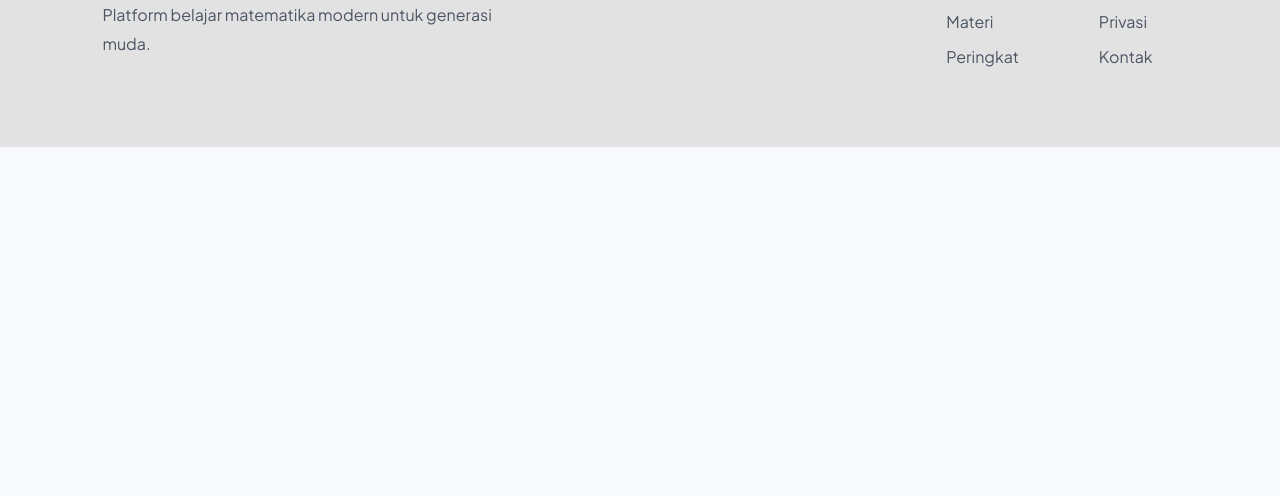
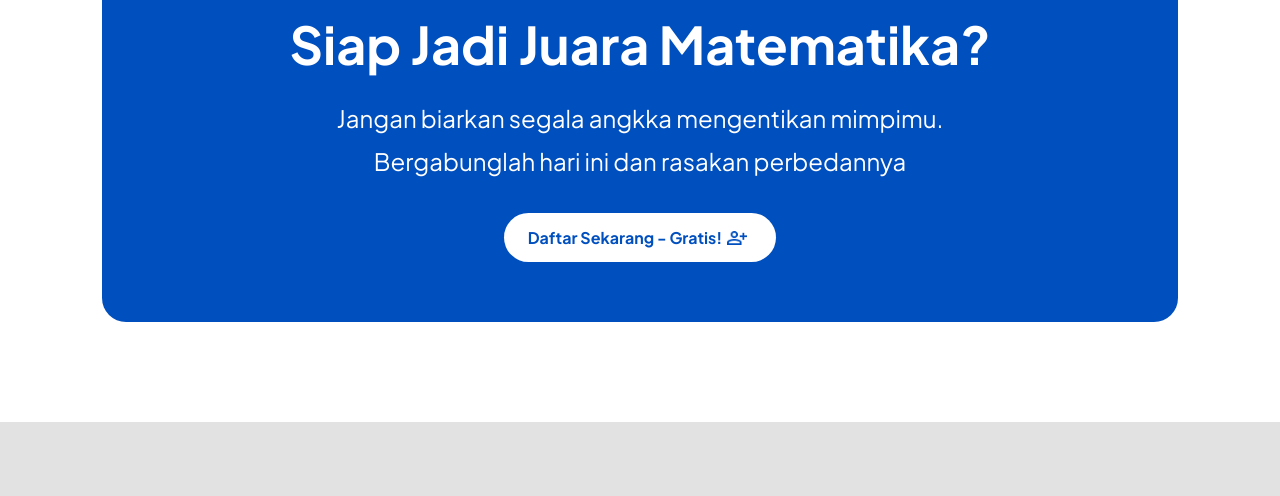
Before and after one commit to glngramadhani/Pitungan, a plain HTML site: page index.html in a window 1280 px wide. Shown: the part 2399-2895 px from the top of the page. Before the commit the page ends 2546 px from the top, so only its background shows below. Drawn offline with Linux system fonts and the light colour scheme.

Commit message:
Create CTA Section

```diff
--- a/assets/css/style.css
+++ b/assets/css/style.css
@@ -273,7 +273,53 @@ nav a{
 
 
 
+/*cts section*/
+.cta {
+    background: white;
+}
 
+.cta-content {
+    background: #004FBF;
+    color: white;
+    text-align: center;
+    justify-content: center;
+    padding: 60px 8%;
+    border-radius: 24px;
+}
+
+.cta-content h2 {
+    font-size: 52px;
+    margin-bottom: 20px;
+}
+
+.cta-content p {
+    font-size: 24px;
+    line-height: 1.8;
+    margin: auto;
+    margin-bottom: 30px;
+    max-width: 700px;
+}
+
+.cta-link {
+    margin: auto;
+    width: fit-content;
+}
+
+.cta-link a {
+    display: flex;
+    text-decoration: none;
+    background: white;
+    color: #004FBF;
+    padding: 14px 24px;
+    text-align: center;
+    width: 100%;
+}
+
+.cta-link a img {
+    margin: auto 5px;
+    width: 20px;
+    height: fit-content;
+}
 
 .footer{
     background:#E3E2E2;
--- a/index.html
+++ b/index.html
@@ -154,6 +154,19 @@
         </section>
 
 
+        <!-- cta section -->
+        <section class="cta">
+            <div class="cta-content">
+                <h2>Siap Jadi Juara Matematika?</h2>
+                <p>Jangan biarkan segala angkka mengentikan mimpimu.
+                    Bergabunglah hari ini dan rasakan perbedannya
+                </p>
+                <div class="cta-link">
+                    <a href="#" class="btn btn-primary">Daftar Sekarang - Gratis!<img src="assets/img/regisIcon.png" alt="Gratis"></a>
+                </div>
+            </div>
+        </section>
+
         <!-- Footer -->
         <footer class="footer">
 
```
Also changed, not shown: assets/img/regisIcon.png (added).
